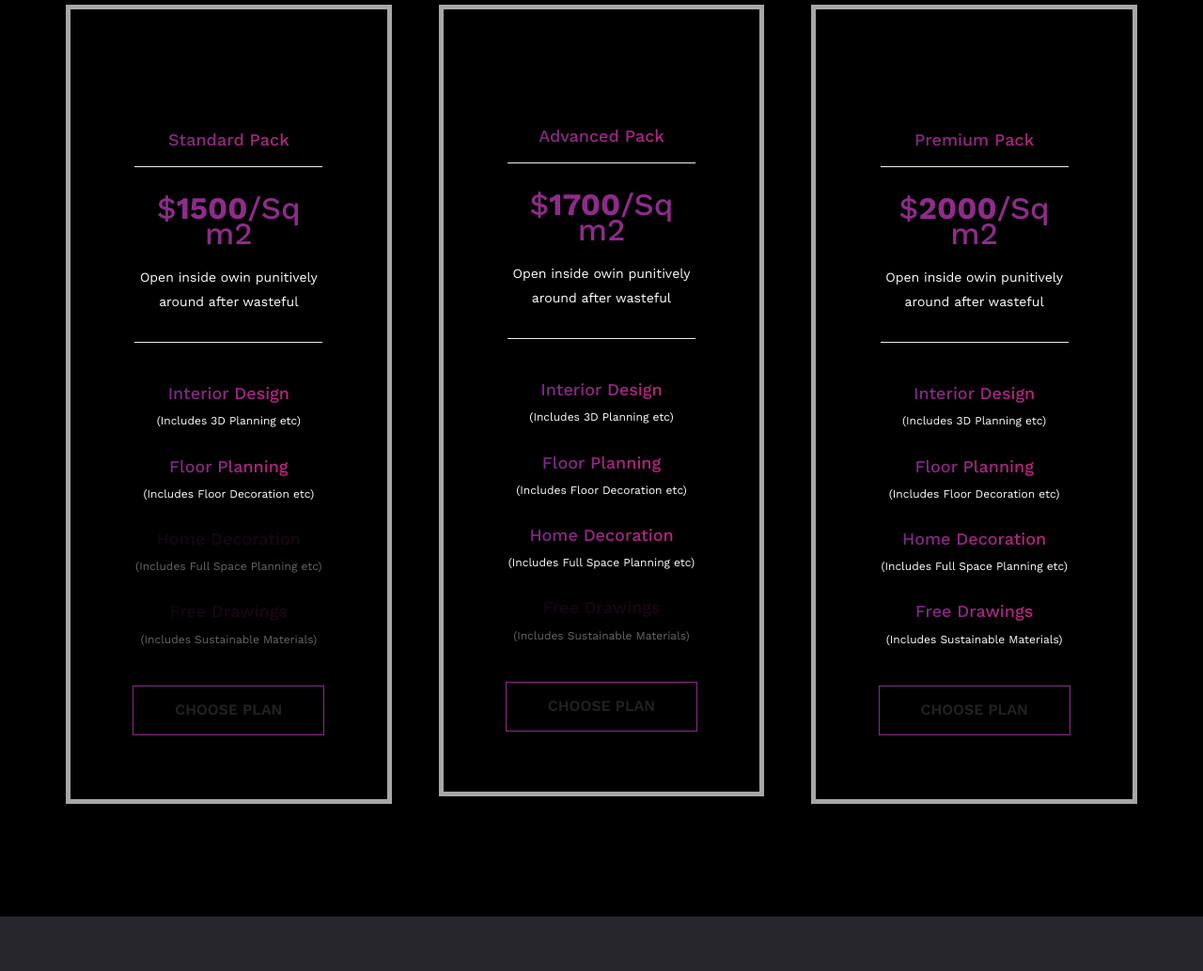
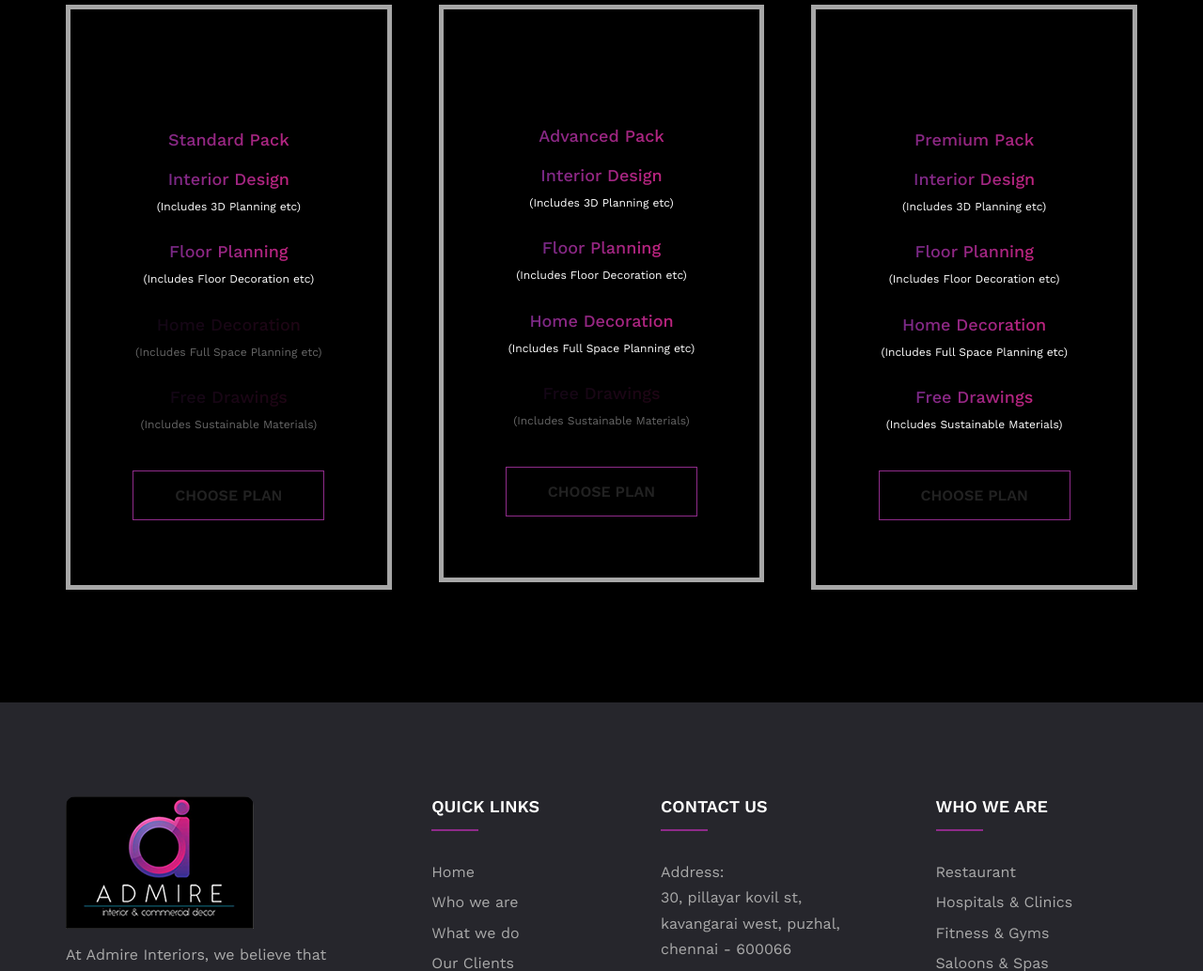
Before and after one commit to ranjith-aaftaab/aadmire-inter, a Flask app: page /what_we_do in a window 1280 px wide. Shown: the part 2498-3532 px from the top of the page at 94% size. Run offline with Flask 3, Linux system fonts and the light colour scheme; some libraries are stand-ins or nearby versions; some web fonts are replaced.

Commit message:
Update what_we_do.html

```diff
--- a/templates/what_we_do.html
+++ b/templates/what_we_do.html
@@ -168,7 +168,7 @@
             <div class="shape-one"></div>
             <span class="sec-title-dec"></span>
             <h2
-                style="background: linear-gradient(90deg, #792987, #bd237e);-webkit-background-clip: text;-webkit-text-fill-color: transparent;">
+                style="background: (90deg, #792987, #bd237e);-webkit-background-clip: text;-webkit-text-fill-color: transparent;">
                 Choose Your Design Plan</h2>
             <div class="text" style="color:white">Startups, franchises and small businesses trust us for cost-effective interiors that don't
                 compromise on quality. We optimize every rupee</div>
@@ -181,10 +181,7 @@
                         <div class="category"
                             style="background: linear-gradient(90deg, #792987, #bd237e);-webkit-background-clip: text;-webkit-text-fill-color: transparent;">
                             Standard Pack</div>
-                        <div class="price-box">
-                            <div class="price">$<strong>1500</strong>/Sq m2</div>
-                            <div class="text" style="color:white">Open inside owin punitively around after wasteful</div>
-                        </div>
+
                         <ul>
                             <li class="active"><strong
                                     style="background: linear-gradient(90deg, #792987, #bd237e);-webkit-background-clip: text;-webkit-text-fill-color: transparent;">Interior
@@ -210,10 +207,7 @@
                         <div class="category"
                             style="background: linear-gradient(90deg, #792987, #bd237e);-webkit-background-clip: text;-webkit-text-fill-color: transparent;">
                             Advanced Pack</div>
-                        <div class="price-box">
-                            <div class="price">$<strong>1700</strong>/Sq m2</div>
-                            <div class="text" style="color:white">Open inside owin punitively around after wasteful</div>
-                        </div>
+
                         <ul>
                             <li class="active"><strong
                                     style="background: linear-gradient(90deg, #792987, #bd237e);-webkit-background-clip: text;-webkit-text-fill-color: transparent;">Interior
@@ -239,10 +233,7 @@
                         <div class="category"
                             style="background: linear-gradient(90deg, #792987, #bd237e);-webkit-background-clip: text;-webkit-text-fill-color: transparent;">
                             Premium Pack</div>
-                        <div class="price-box">
-                            <div class="price">$<strong>2000</strong>/Sq m2</div>
-                            <div class="text" style="color:white">Open inside owin punitively around after wasteful</div>
-                        </div>
+
                         <ul>
                             <li class="active"><strong
                                     style="background: linear-gradient(90deg, #792987, #bd237e);-webkit-background-clip: text;-webkit-text-fill-color: transparent;">Interior
```
